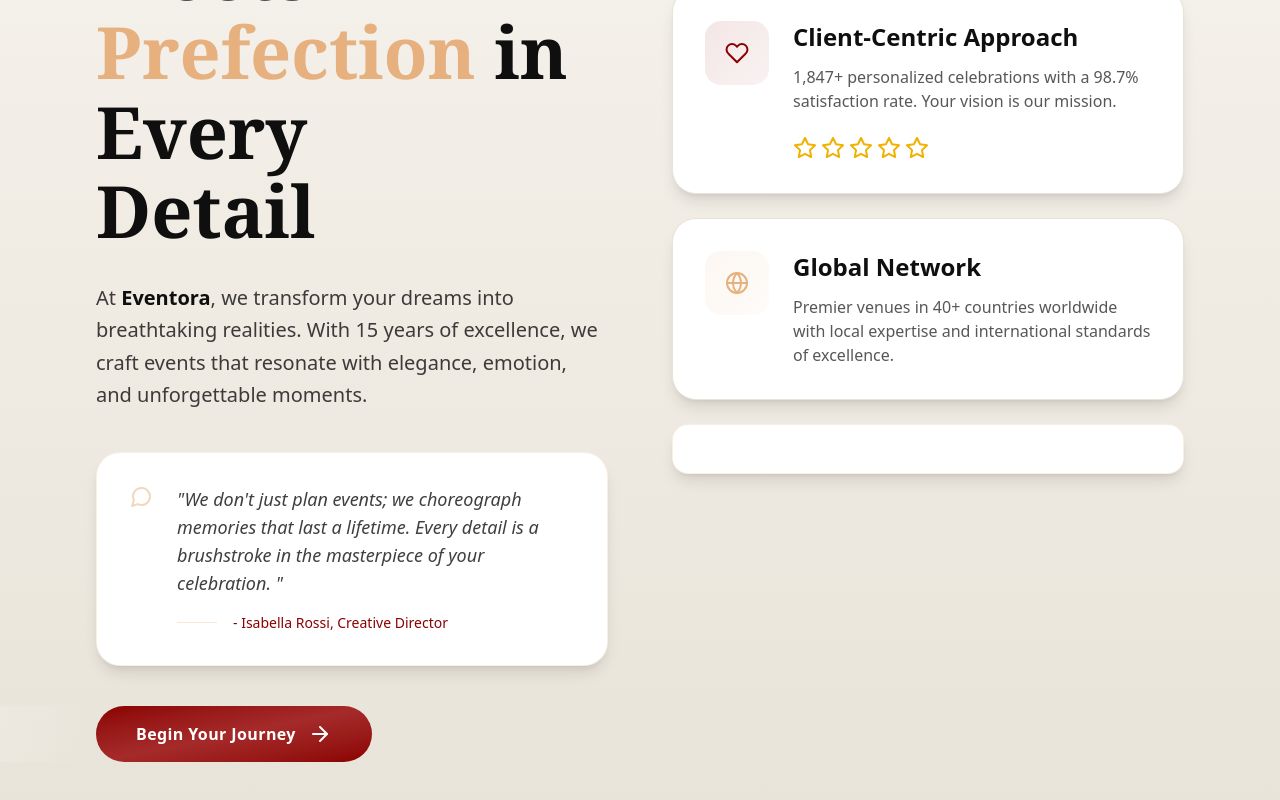
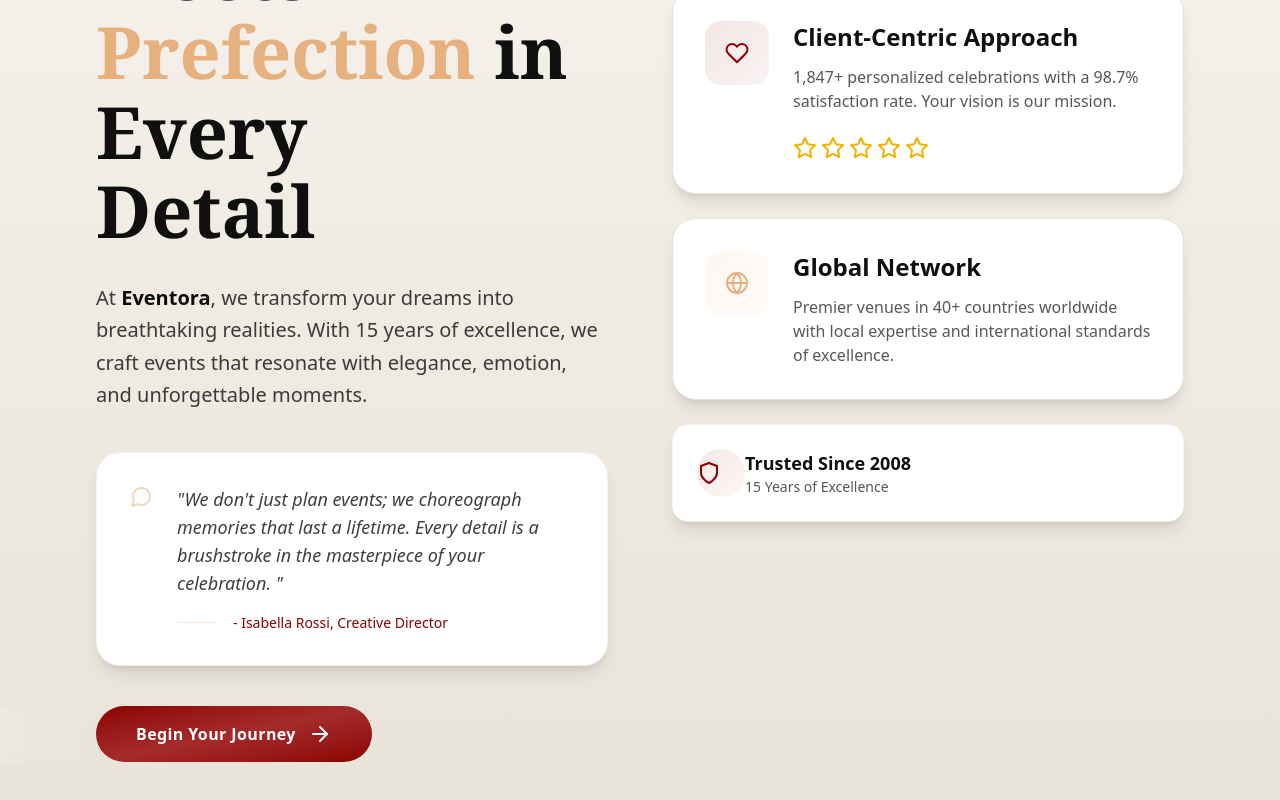
Before and after one commit to yashodha-gunawardana/RAD-coursework-FE, a React (Vite) app: page / in a window 1280 px wide. Shown: the part 1114-1914 px from the top of the page. Built offline with nearby package versions, Linux system fonts and the light colour scheme.

Commit message:
shield icon with gradient background

```diff
--- a/src/pages/LandingPage.tsx
+++ b/src/pages/LandingPage.tsx
@@ -451,6 +451,16 @@ export default function LandingPage() {
                             <div className="bg-white p-6 rounded-2xl border border-[#E6B17E]/20 shadow-lg">
                                 <div className="flex flex-col sm:flex-row items-center justify-between gap-6">
 
+                                    <div className="flex items-center ga[-4">
+                                        <div className="w-12 h-12 rounded-full bg-gradient-to-br from-[#8B0000]/10 to-[#E6B17E]/10 flex items-center justofy-center">
+                                            <Shield className="w-6 h-6 text-[#8B0000]" />
+                                        </div>
+
+                                        <div>
+                                            <div className="text-lg font-bold text-[#0F0F0F]">Trusted Since 2008</div>
+                                            <div className="text-sm text-[#0F0F0F]/70">15 Years of Excellence</div>
+                                        </div>
+                                    </div>
                                 </div>
                             </div>
                         </div>
```
